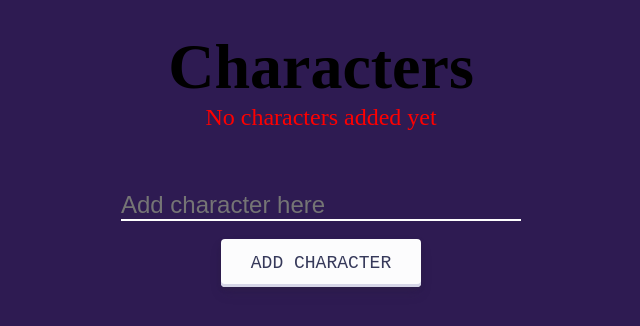
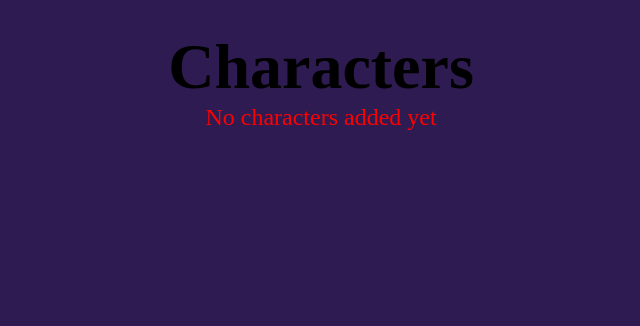
Before and after one commit to 1Elbo/vue-characters, a Vue app: page / in a window 1280 px wide. Shown: the top 326 px of the page, without its empty margins (319-959 px from the left). Built offline with nearby package versions, Linux system fonts and the light colour scheme.

Commit message:
Iported CharacterInput

```diff
--- a/src/App.vue
+++ b/src/App.vue
@@ -9,18 +9,17 @@
     <button class="delete" v-if="chars.length != 0" @click="deleteAll">Delete all</button>
 
   </ul>
-  <form @submit.prevent="addNewCharacter">
-    <input type="text" required="true" placeholder="Add character here" v-model="newChar"/><br>
-    <button class="button-30" role="button" >Add Character</button>
-  </form>
+    <character-input></character-input>
 
 </template>
 
 <script>
 import Character from "./components/Character.vue"
+import CharacterInput from "./components/CharacterInput.vue"
   export default {
     components: {
       Character,
+      CharacterInput
     },
     data() {
       return {
```
